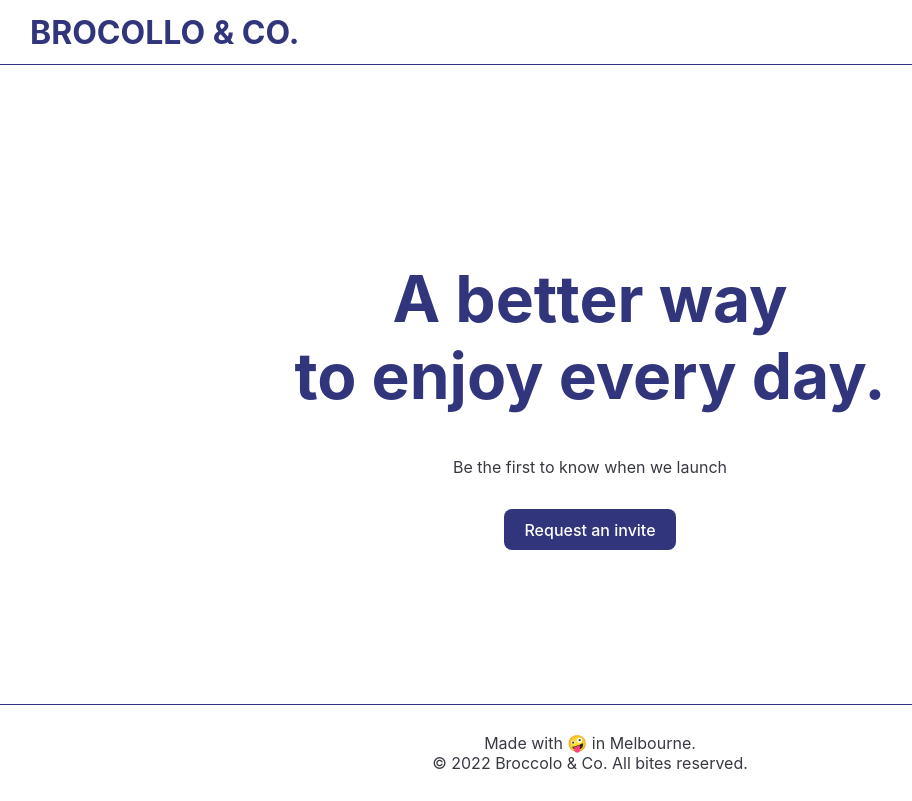
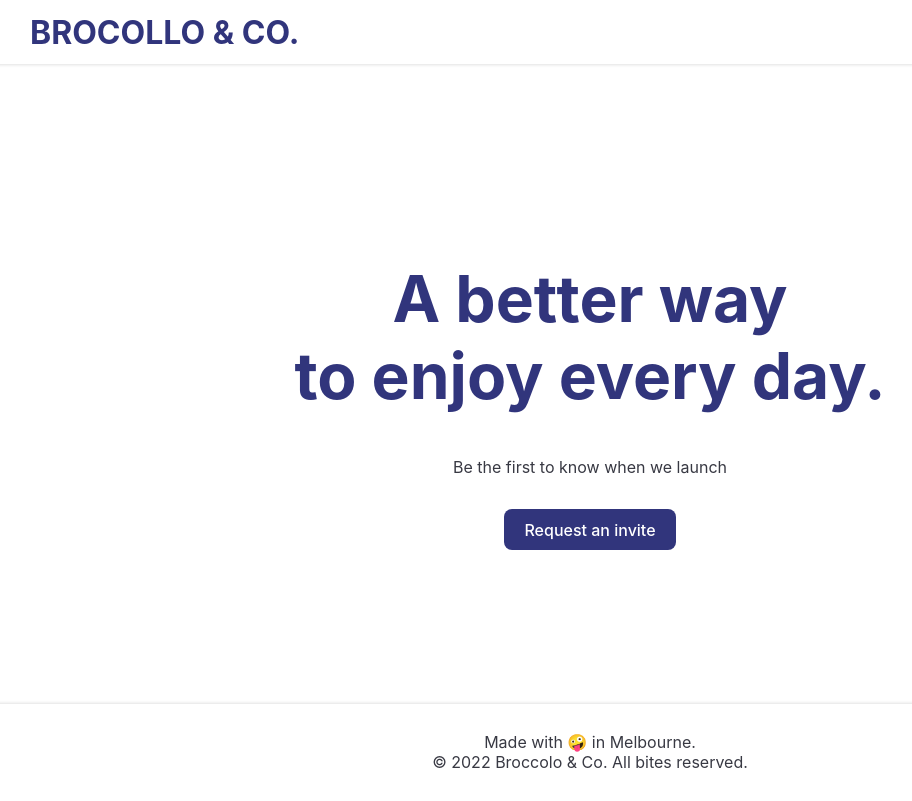
Before and after one commit to bviala/blq-test, a React (Vite) app: page / in a window 1280 px wide. Shown: the whole page, without its empty margins (50-962 px from the left). Built offline with nearby package versions, Linux system fonts and the light colour scheme.

Commit message:
style update

```diff
--- a/src/components/Footer/Footer.module.css
+++ b/src/components/Footer/Footer.module.css
@@ -1,5 +1,6 @@
 .footer {
-    border-top: 1px solid var(--border-color);
+    box-shadow: 0px -1px 3px rgba(0, 0, 0, 0.12);
+
     display: flex;
     flex-direction: column;
     justify-content: center;
--- a/src/components/Header/Header.module.css
+++ b/src/components/Header/Header.module.css
@@ -4,7 +4,7 @@
     right: 0;
     left: 0;
     height: var(--header-height);
-    border-bottom: 1px solid var(--border-color);
+    box-shadow: 0px 1px 3px rgba(0, 0, 0, 0.12);
     display: flex;
     align-items: center;
 }
--- a/src/index.css
+++ b/src/index.css
@@ -5,7 +5,6 @@
   --primary-color: #31357c;
   --error-color: #a60000;
   --grey: #383943;
-  --border-color: var(--primary-color);
 
   color: var(--grey);
   background-color: #ffffff;
```
